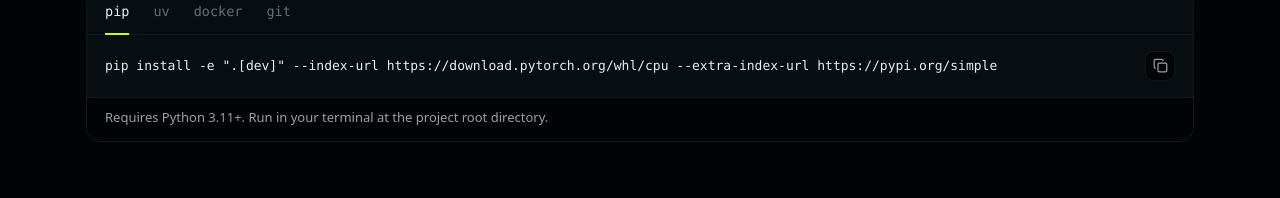
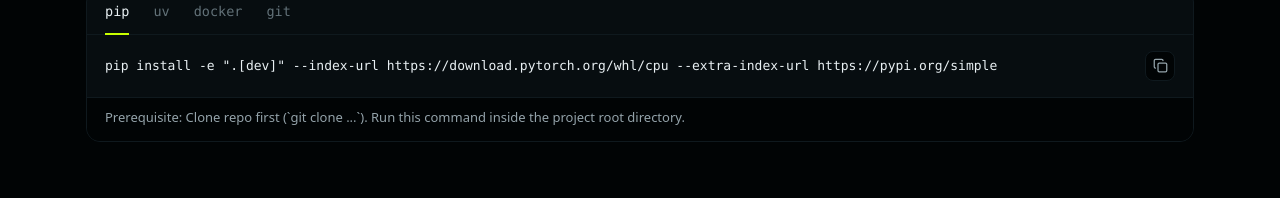
Before and after one commit to Seddzz/Anonymization, a Next.js app in the folder web/: page / in a window 1280 px wide. Shown: the part 915-1113 px from the top of the page. Built offline with nearby package versions, Linux system fonts and the light colour scheme.

Commit message:
Clarify repo cloning prerequisite in install notes

```diff
--- a/web/components/install-tabs.tsx
+++ b/web/components/install-tabs.tsx
@@ -16,25 +16,25 @@ const TABS: Tab[] = [
     label: "pip",
     command:
       'pip install -e ".[dev]" --index-url https://download.pytorch.org/whl/cpu --extra-index-url https://pypi.org/simple',
-    note: "Requires Python 3.11+. Run in your terminal at the project root directory.",
+    note: "Prerequisite: Clone repo first (`git clone ...`). Run this command inside the project root directory.",
   },
   {
     id: "uv",
     label: "uv",
     command: 'uv pip install -e ".[dev]"',
-    note: "Requires Python 3.11+ and Astral uv. Run in your terminal at the project root.",
+    note: "Prerequisite: Clone repo first (`git clone ...`). Run this command inside the project root directory.",
   },
   {
     id: "docker",
     label: "docker",
     command: "docker compose up --build",
-    note: "Requires Docker Desktop running. Spins up both FastAPI backend and Next.js frontend.",
+    note: "Prerequisite: Clone repo first. Requires Docker Desktop running. Spins up both backend and frontend.",
   },
   {
     id: "git",
     label: "git",
     command: "git clone https://github.com/Seddzz/Nemo.git",
-    note: "Clones the repository locally so you can inspect or modify code and run tests.",
+    note: "Step 1: Clone the repository to your local machine, then cd into the folder.",
   },
 ];
 
```
